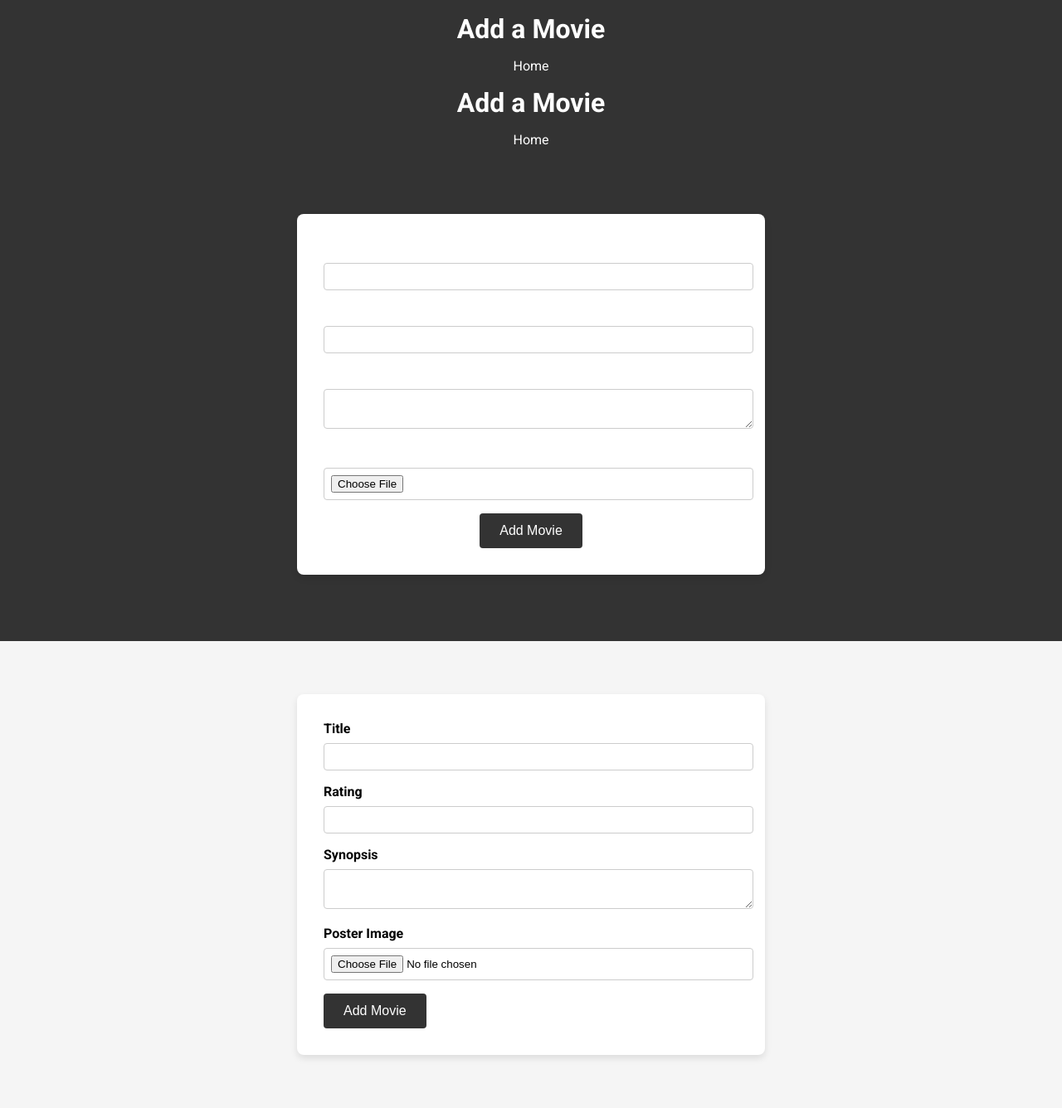
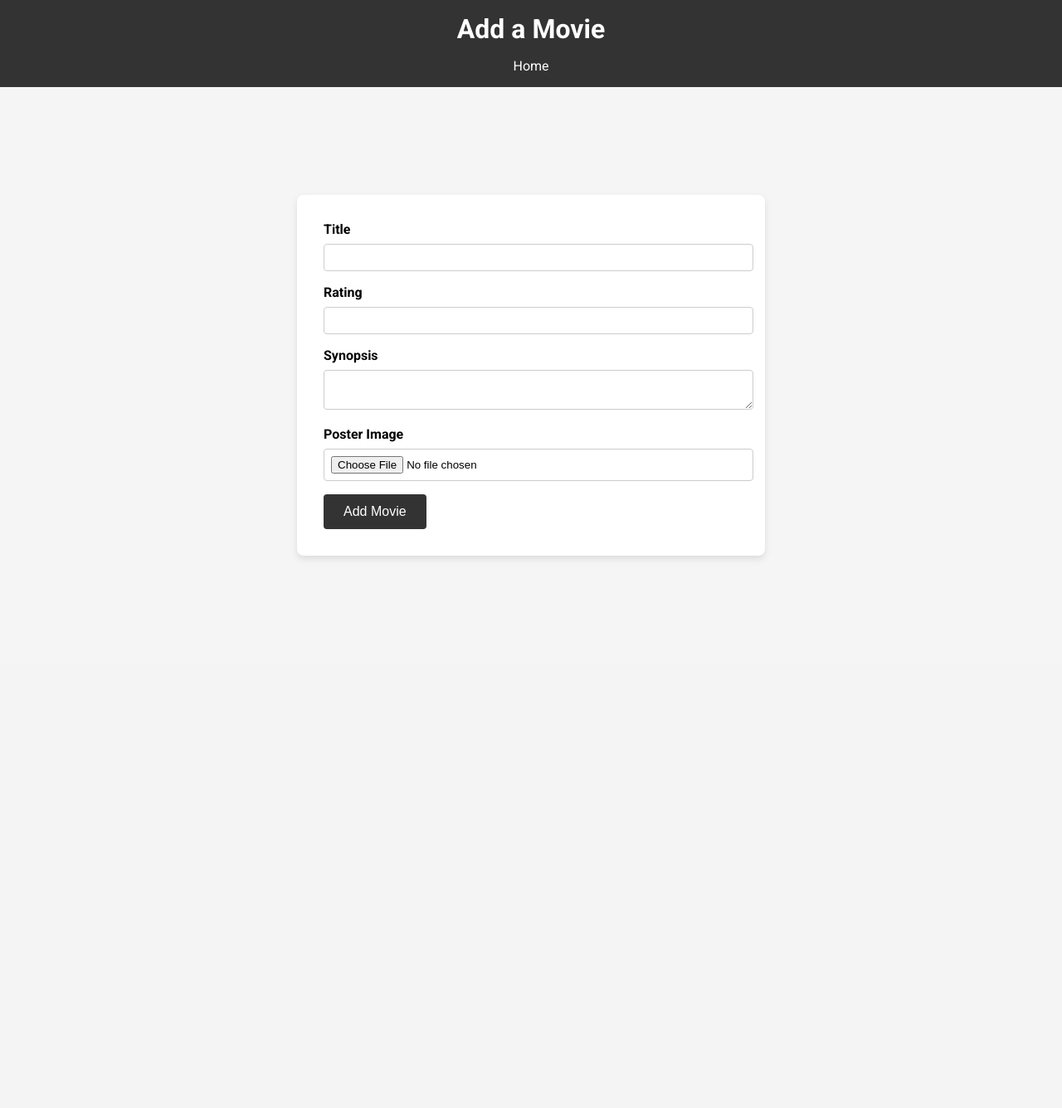
Before and after one commit to the-mirak/cinedb-aws-demo, a Flask app: page /add in a window 1280 px wide. Shown: the whole page at 83% size. After the commit the page ends 674 px from the top, so only its background shows below. Run offline with Flask 2, Linux system fonts and the light colour scheme; data that the repository does not hold is empty; parts of the project's set-up code (start-up, migrations or seed data) failed here and were passed over.

Commit message:
code update

```diff
--- a/app/static/styles.css
+++ b/app/static/styles.css
@@ -245,4 +245,5 @@ footer {
     padding: 1rem 0;
     background-color: #333;
     color: #fff;
+    margin-top: auto;
 }
--- a/app/templates/add_movie.html
+++ b/app/templates/add_movie.html
@@ -1,17 +1,4 @@
 <!DOCTYPE html>
-<html lang="en">
-<head>
-    <meta charset="UTF-8">
-    <meta name="viewport" content="width=device-width, initial-scale=1.0">
-    <title>Add Movie</title>
-    <link rel="stylesheet" href="{{ url_for('static', filename='styles.css') }}">
-    <link href="https://fonts.googleapis.com/css2?family=Roboto:wght@400;700&display=swap" rel="stylesheet">
-</head>
-<body>
-    <header>
-        <h1>Add a Movie</h1>
-        <nav>
-            <a href="{{ url_for('main.index') }}">Home</a><!DOCTYPE html>
 <html lang="en">
 <head>
     <meta charset="UTF-8">
@@ -62,29 +49,3 @@
     </main>
 </body>
 </html>
-
-        </nav>
-    </header>
-    <main>
-        <form action="{{ url_for('main.add_movie') }}" method="POST" enctype="multipart/form-data">
-            <div class="form-group">
-                <label for="title">Title</label>
-                <input type="text" id="title" name="title" required>
-            </div>
-            <div class="form-group">
-                <label for="rating">Rating</label>
-                <input type="text" id="rating" name="rating" required>
-            </div>
-            <div class="form-group">
-                <label for="synopsis">Synopsis</label>
-                <textarea id="synopsis" name="synopsis" required></textarea>
-            </div>
-            <div class="form-group">
-                <label for="poster">Poster Image</label>
-                <input type="file" id="poster" name="poster" required>
-            </div>
-            <button type="submit">Add Movie</button>
-        </form>
-    </main>
-</body>
-</html>
```
Lines whose indentation alone changed are shown as unchanged.
